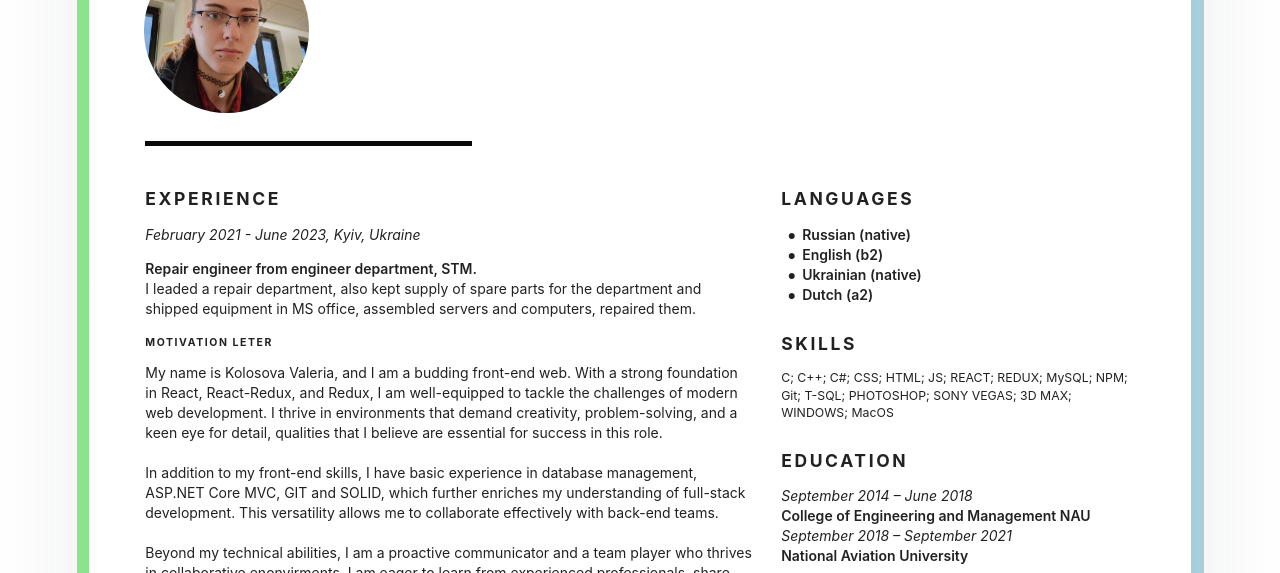
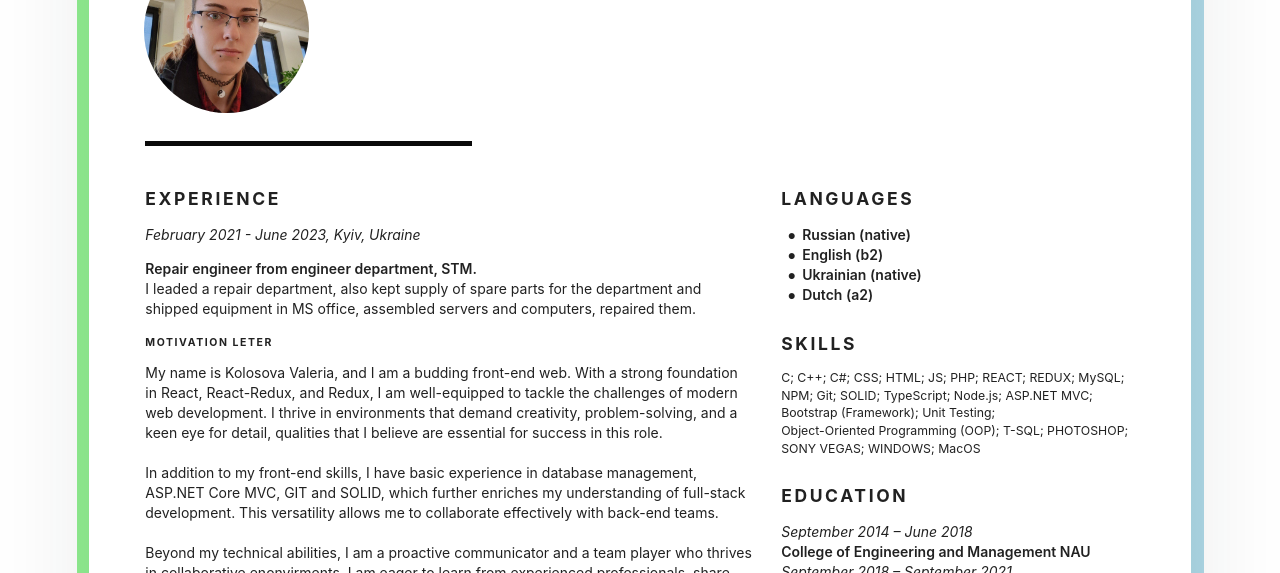
Before and after one commit to ZloyGolub/homepage, a plain HTML site: page index.html in a window 1280 px wide. Shown: the part 227-800 px from the top of the page. Drawn offline with Linux system fonts and the light colour scheme.

Commit message:
Skills
Corected

```diff
--- a/index.html
+++ b/index.html
@@ -136,11 +136,12 @@
                 <section>
                   <h3>Skills</h3>
                   <p class="tags small">
-                    C; C++; C#; CSS; HTML; JS; REACT; REDUX; MySQL; NPM; Git;
+                    C; C++; C#; CSS; HTML; JS; PHP; REACT; REDUX; MySQL; NPM; Git; SOLID;
+                    TypeScript; Node.js; ASP.NET MVC; Bootstrap (Framework); Unit Testing;
+                    <span class="nowrap">Object-Oriented Programming (OOP); </span>
                     <span class="nowrap">T-SQL; </span>
                     PHOTOSHOP;
                     <span class="nowrap">SONY VEGAS; </span>
-                    <span class="nowrap">3D MAX; </span>
                     WINDOWS; MacOS
                   </p>
                 </section>
```
